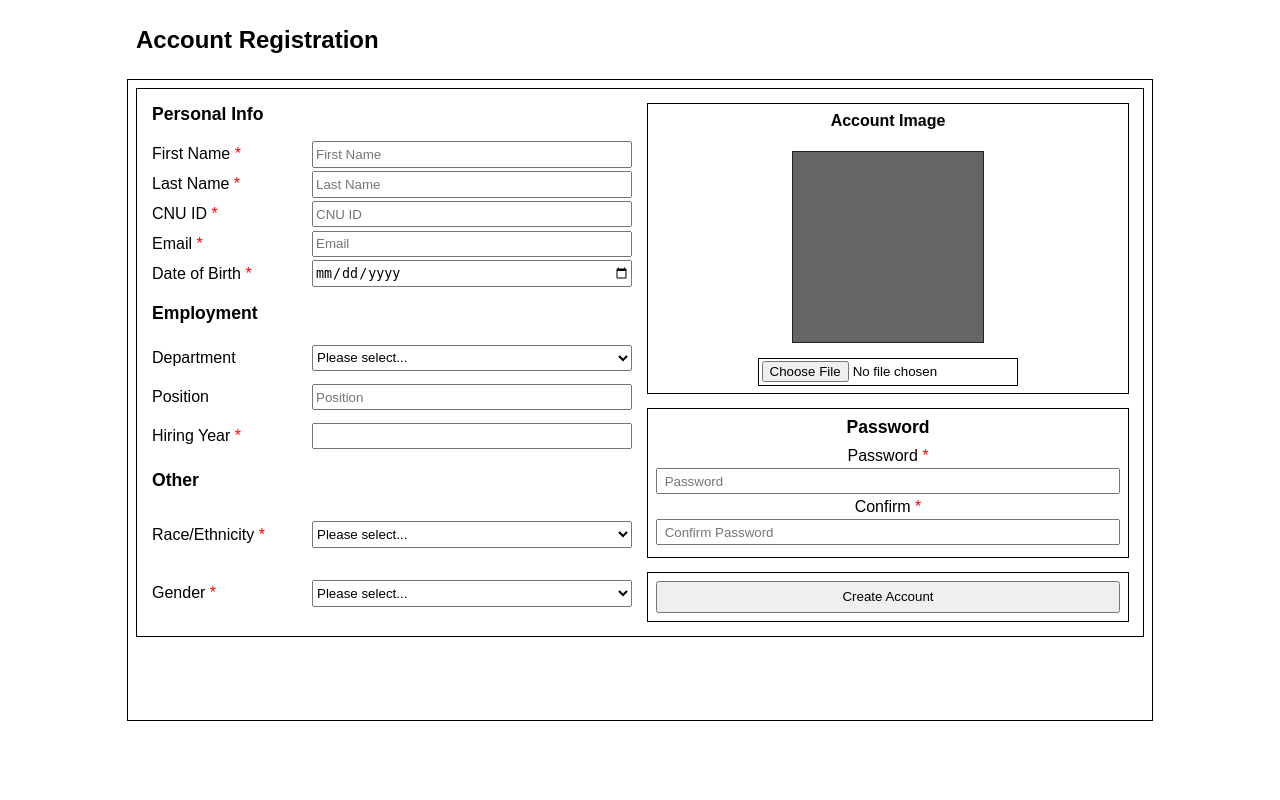
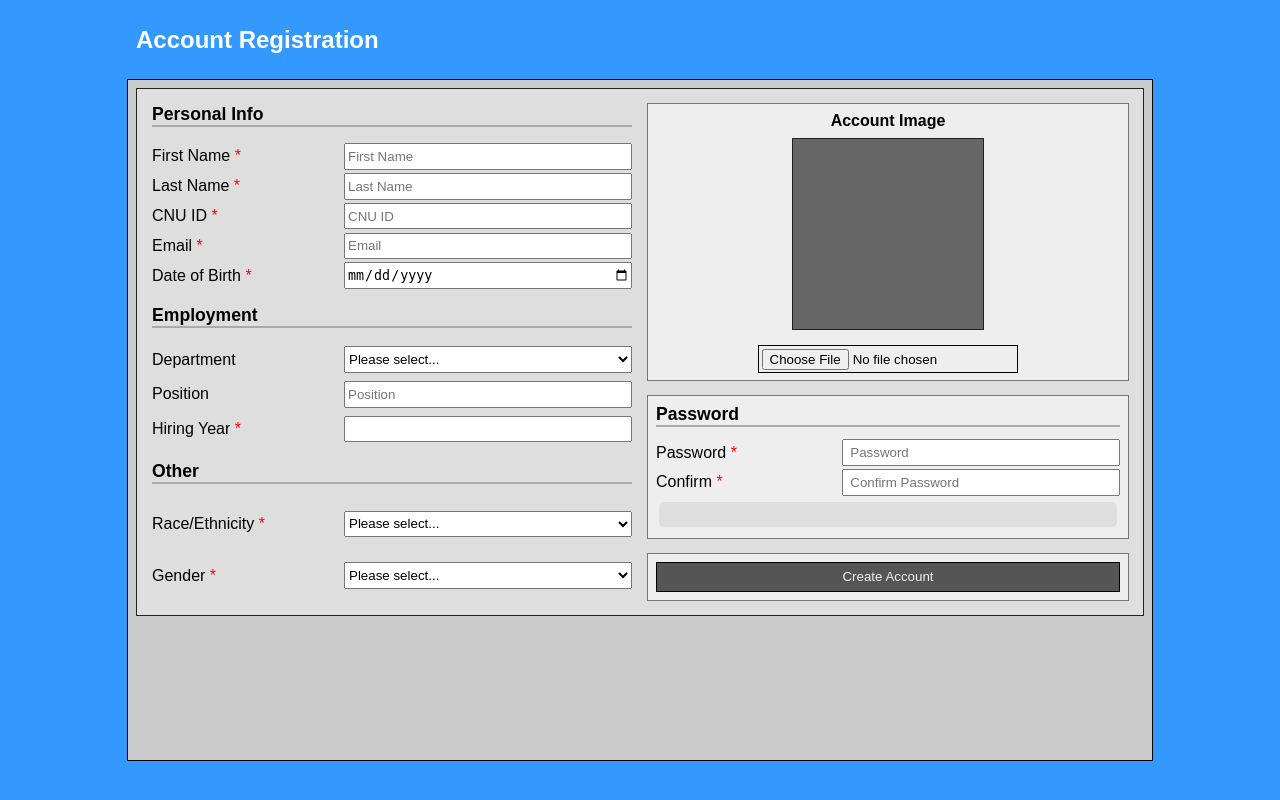
Before and after one commit to cpsc351-group1/majorsystem, a PHP site: page /user_registration.php in a window 1280 px wide. Run offline with PHP 8.4, Linux system fonts and the light colour scheme.

Commit message:
various other fixes

```diff
--- a/css/common.css
+++ b/css/common.css
@@ -15,11 +15,13 @@ body {
   flex-flow: column nowrap;
   position: relative;
   font-family: Arial, Helvetica, sans-serif;
+
+  background-color: #3399FF;
 }
 
 .wrapper {
   width: 80%;
-  height: 80vh;
+  height: 85vh;
   position: absolute;
   top: 10%;
   right: 10%;
@@ -40,8 +42,7 @@ header {
   width: auto;
 
   height: 10%;
-
-  background-color: #FFFFFF;
+  color: #FFFFFF;
 
   position: fixed;
   top: 0;
@@ -74,6 +75,7 @@ header * {
 
 .heading {
   font-weight: bold;
+  padding: 0;
 }
 
 .heading.sub {
@@ -88,3 +90,23 @@ header * {
   content:' *';
   color: #FF0000;
 }
+
+/* elements styling */
+
+.wrapper {
+  background-color: #CCCCCC;
+}
+
+.wrapper button, .wrapper input[type=submit] {
+  cursor: pointer;
+  color: #EEEEEE;
+  background-color: #555555;
+  border: 1px solid #000000;
+}
+
+.wrapper button:disabled, .wrapper input[type=submit]:disabled {
+  cursor: not-allowed;
+  color: #555555;
+  background-color: #AAAAAA;
+  border: 1px solid #888888;
+}
--- a/css/profile.css
+++ b/css/profile.css
@@ -2,12 +2,13 @@
 
 /* profile specific formatting */
 .body {
-  outline: 1px solid #000000;
   outline-offset: -1px;
   padding: 1em;
   display: flex;
+  flex-flow: row wrap;
   justify-content: space-around;
   gap: 1em;
+
 }
 
 .body hr {
@@ -18,6 +19,7 @@
 }
 
 .body .column {
+  min-width: 300px;
   display: flex;
   flex-flow: column nowrap;
   justify-content: space-between;
@@ -39,17 +41,27 @@
   width: 100%;
   display: grid;
   grid-template-columns: repeat(auto-fit, minmax(250px, 1fr));
-  grid-auto-rows: 1fr;
+  grid-auto-rows: minmax(min-content, 1fr);
   grid-gap: 1em;
   justify-content: center;
 }
 
 .tiles .tile {
   position: relative;
-  display: flex;
+  display: grid;
+  grid-auto-columns: auto;
   flex-flow: column nowrap;
   padding: 0.5em;
-  outline: 1px solid #000000;
+}
+
+.tiles .tile.tall {
+  grid-row: span 3;
+}
+
+.tile .label {
+  margin-right: 1em;
+  margin-top: 1em;
+  font-weight: bold;
 }
 
 .tile input {
@@ -59,9 +71,14 @@
 .tile input[type=radio]:disabled {
   position: absolute;
   right: 0.3em;
-  top: 0.5em;
+  top: 0.3em;
   width: 1.5em;
   height: 1.5em;
+  cursor: not-allowed;
+}
+
+.tile.voted {
+  outline: 2px solid #666666;
 }
 
 .tile.center {
@@ -75,7 +92,15 @@
 }
 
 .tile .heading {
-  margin-bottom: 0.3em;
+  margin-bottom: 0.5em;
+}
+
+.list .heading {
+  grid-column: 1 / -1;
+}
+
+.list .center {
+  grid-column: 1 / -1;
 }
 
 .member_options {
@@ -93,15 +118,16 @@
 }
 
 form .tip {
-  background-color: #333333;
+  background-color: #444444;
+  border: 1px solid #222222;
   color: #FFFFFF;
   visibility: hidden;
   position: absolute;
   border-radius: 5px;
   padding: 5px;
   text-align: center;
-  z-index: 99999;
-  bottom: 110%;
+  z-index: 9999;
+  top: 110%;
 }
 
 form:hover .tip {
@@ -148,8 +174,7 @@ form:hover .tip {
   height: 100%;
   display: grid;
   grid-row-gap: 0.2em;
-  grid-template-columns: 1fr 2fr;
-  grid-auto-rows: 1fr;
+  grid-template-columns: 2fr 3fr;
   align-items: center;
 }
 
@@ -182,7 +207,7 @@ form:hover .tip {
 }
 
 .body .image {
-  margin: 1em 2em;
+  margin: 0 auto 1em auto;
   width: 12em;
   height: 12em;
   border: 1px solid #222222;
@@ -190,13 +215,42 @@ form:hover .tip {
 }
 
 #pass_validation {
-  color: #ffffff;
-  height: 80%;
+  font-size: 0.8em;
+  margin: 0.2em;
+  height: 2em;
   display: flex;
-  font-weight: bold;
   align-items: center;
   justify-content: center;
-  grid-column: 2 / 3;
+  grid-column: 1 / 3;
   border-radius: 5px;
+  border: #AAAAAA;
   background-color: #DEDEDE;
 }
+
+#pass_validation.invalid {
+  border: 1px solid #000000;
+  background-color: #555555;
+  color: #FFFFFF;
+}
+
+#pass_validation.valid {
+  border: 1px solid #999999;
+  background-color: #AAAAAA;
+  color: #222222;
+}
+
+/* element styling */
+
+.body {
+  outline: 1px solid #222222;
+  background-color: #DEDEDE;
+}
+
+.tile {
+  outline: 1px solid #777777;
+  background-color: #EEEEEE;
+}
+
+.heading.sub {
+  border-bottom: 2px solid #AAAAAA;
+}
--- a/databaseconnect.php
+++ b/databaseconnect.php
@@ -14,6 +14,9 @@ $conn = new mysqli($SRVR, $USER, $PASS, $TABL);
 if ($conn->connect_error) {
     die("Oh no! Connection failed: " . $conn->connect_error);
 }
+
+// INCLUDE JQUERY IN EVERY HEADER
+echo "<script type='text/javascript' src='js/jquery-3.6.0.min.js'></script>";
 
 $no_session_pages = array(
   "index.php",
@@ -33,8 +36,15 @@ if (isset($_SESSION['user'])) {
 } else {
     if (!in_array($current_file_name, $no_session_pages)) {
         header("Location: index.php");
+        exit();
+    } else {
+        goto skip_hamburger;
     }
 }
+
+echo "<script type='text/javascript' src='js/hamburger_menu.js'></script>";
+
+skip_hamburger:
 
 // INPUT VALIDATION
 function validate_inputs($input, $expected, $location)
--- a/user_selection.php
+++ b/user_selection.php
@@ -15,6 +15,8 @@
     $sql = "SELECT CNU_ID, Fname, Lname, Department, Position FROM User";
     $result = $conn->query($sql);
     ?>
+
+    <script type="text/javascript" src="js/force_checkboxes.js"></script>
 
   <title>CNU Committees - System Users</title>
 </head>
@@ -45,7 +47,7 @@
                     // Checkbox belongs to options form, placed here for visuals
                     echo "<div class='data' id='$id'> <label for='$id'><b>$name</b><br>$dept<br>$pos</label>
                         <div class='result_choices'>
-                          <input type='checkbox' name='$id' form='options'></input>
+                          <input class='checkbox' type='checkbox' name='$id' form='options'></input>
                           <a href='user_details.php?user=$id'><button>Details</button></a>
                         </div>
                       </div>";
@@ -80,7 +82,7 @@
           <div class="choices">
             <a href="account_registration.php"><button type="button" name="add_user" form='options'>Add User</button></a>
             <!--TODO: Implement this -->
-            <input type="submit" name="report" value="Generate Report on Selected" form='options'>
+            <input id="report" type="submit" name="report" value="Generate Report on Selected" form='options'>
             <!--TODO: Implement this -->
           </div>
           <form action="user_report.php" method="post"></form>
```
Also changed, not shown: css/selection.css (+48 -11 lines), js/force_checkboxes.js (added, +13 -0 lines), user_details.php (+33 -35 lines).
